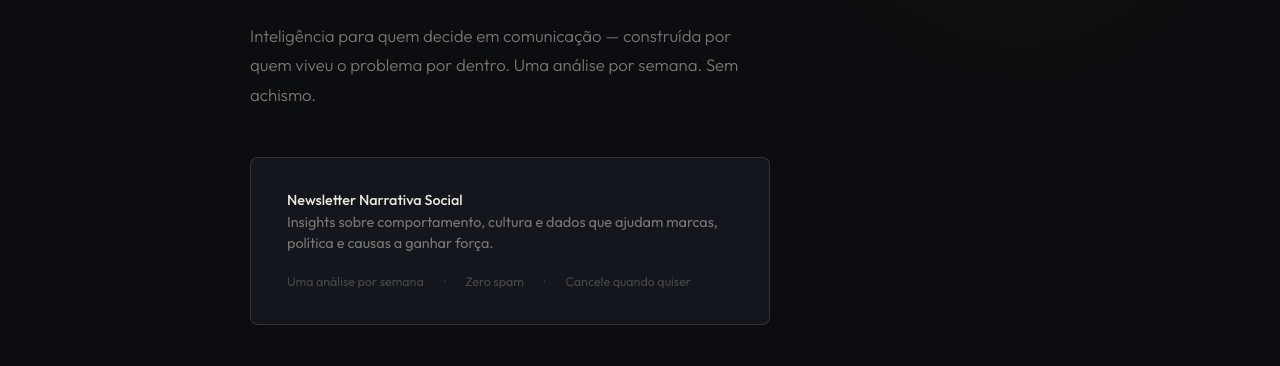
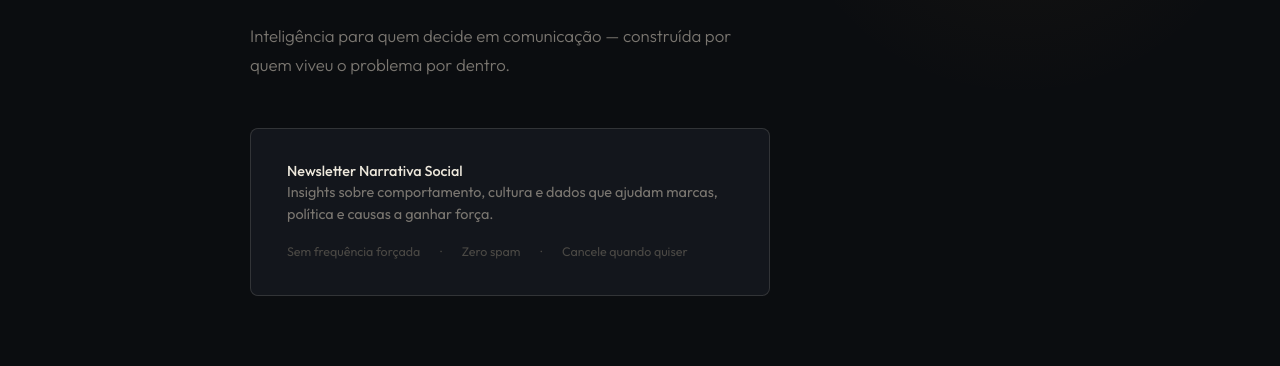
Before and after one commit to mangaps/lp_ni, a plain HTML site: page index.html in a window 1280 px wide. Shown: the part 434-800 px from the top of the page. Drawn offline with nearby package versions, Linux system fonts and the light colour scheme; a web font is replaced by a local one.

Commit message:
Update newsletter copy: remove 'Uma análise por semana. Sem achismo.' from hero and replace with 'Sem frequência forçada' in newsletter meta

```diff
--- a/index.html
+++ b/index.html
@@ -615,7 +615,7 @@
     É sinal.
   </h1>
   <p class="hero-sub">
-    Inteligência para quem decide em comunicação — construída por quem viveu o problema por dentro. Uma análise por semana. Sem achismo.
+    Inteligência para quem decide em comunicação — construída por quem viveu o problema por dentro.
   </p>
 
   <div class="capture-block">
@@ -626,7 +626,7 @@
     <script async src="https://subscribe-forms.beehiiv.com/v3/loader.js"
       data-beehiiv-form="163a310a-7219-4563-89ec-653b812c78a3"></script>
     <div class="capture-meta">
-      <span>Uma análise por semana</span>
+      <span>Sem frequência forçada</span>
       <span>Zero spam</span>
       <span>Cancele quando quiser</span>
     </div>
```
